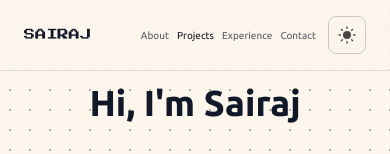
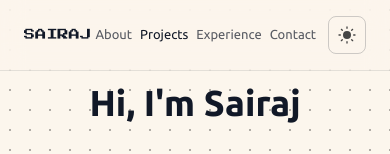
Before and after one commit to Sairaj182/portfolio, a React (Vite) app: page / in a window 390 px wide. Shown: the top 154 px of the page. Built offline with nearby package versions, Linux system fonts and the light colour scheme.

Commit message:
Fix navlinks size for small devices

```diff
--- a/src/components/Navbar.jsx
+++ b/src/components/Navbar.jsx
@@ -54,7 +54,7 @@ export default function Navbar() {
       key={link.id}
       href={`#${link.id}`}
       className={`transition duration-200
-        text-[10px] sm:text-xs md:text-sm lg:text-base
+        text-[13px] sm:text-xm md:text-sm lg:text-base
         whitespace-nowrap
         ${
           active === link.id
```
